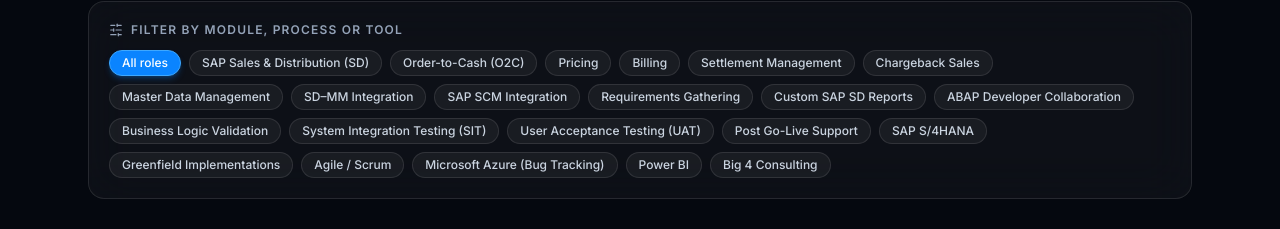
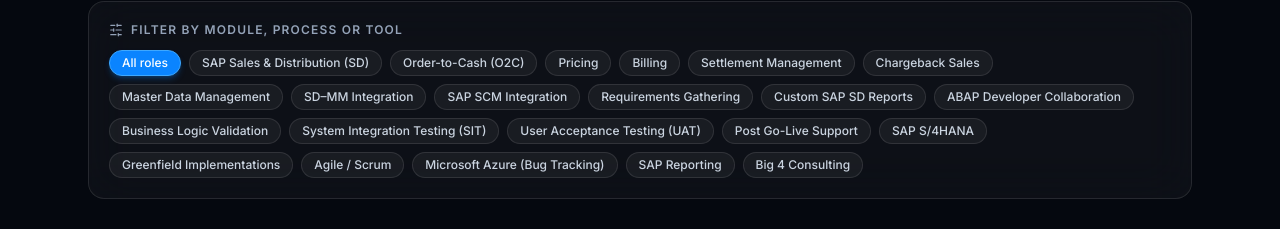
Before and after one commit to Dvkhatanhar/sap-portfolio, a React (Vite) app: page / in a window 1280 px wide. Shown: the part 3544-3773 px from the top of the page. Built offline with nearby package versions, Linux system fonts and the light colour scheme.

Commit message:
Update portfolio.ts

```diff
--- a/src/data/portfolio.ts
+++ b/src/data/portfolio.ts
@@ -113,7 +113,7 @@ export const portfolioData = {
     { id: 'greenfield', name: 'Greenfield Implementations', category: 'tools' },
     { id: 'agile', name: 'Agile / Scrum', category: 'tools' },
     { id: 'azure', name: 'Microsoft Azure (Bug Tracking)', category: 'tools' },
-    { id: 'powerbi', name: 'Power BI', category: 'tools' },
+    { id: 'SAP Reporting', name: 'SAP Reporting', category: 'tools' },
     { id: 'excel', name: 'Advanced MS Excel', category: 'tools' },
     { id: 'big4', name: 'Big 4 Consulting', category: 'tools' },
   ] as Skill[],
```
